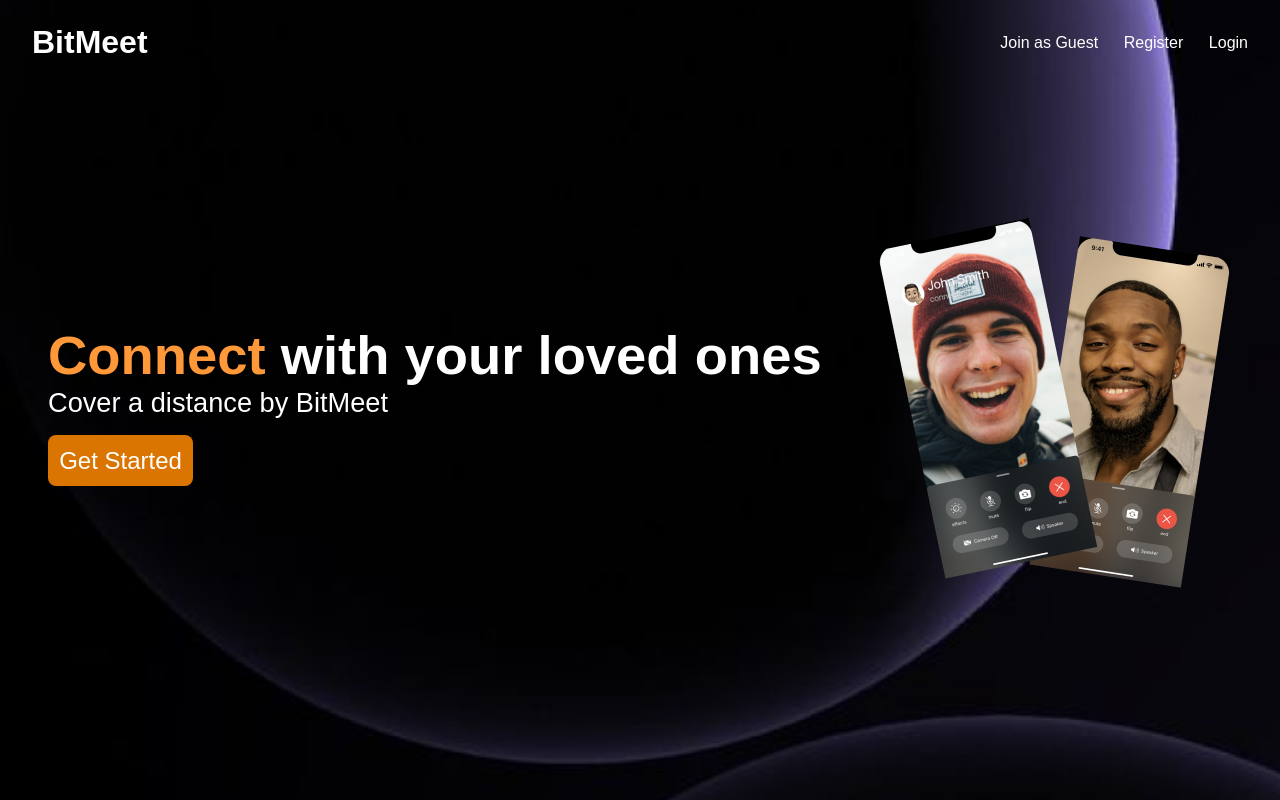
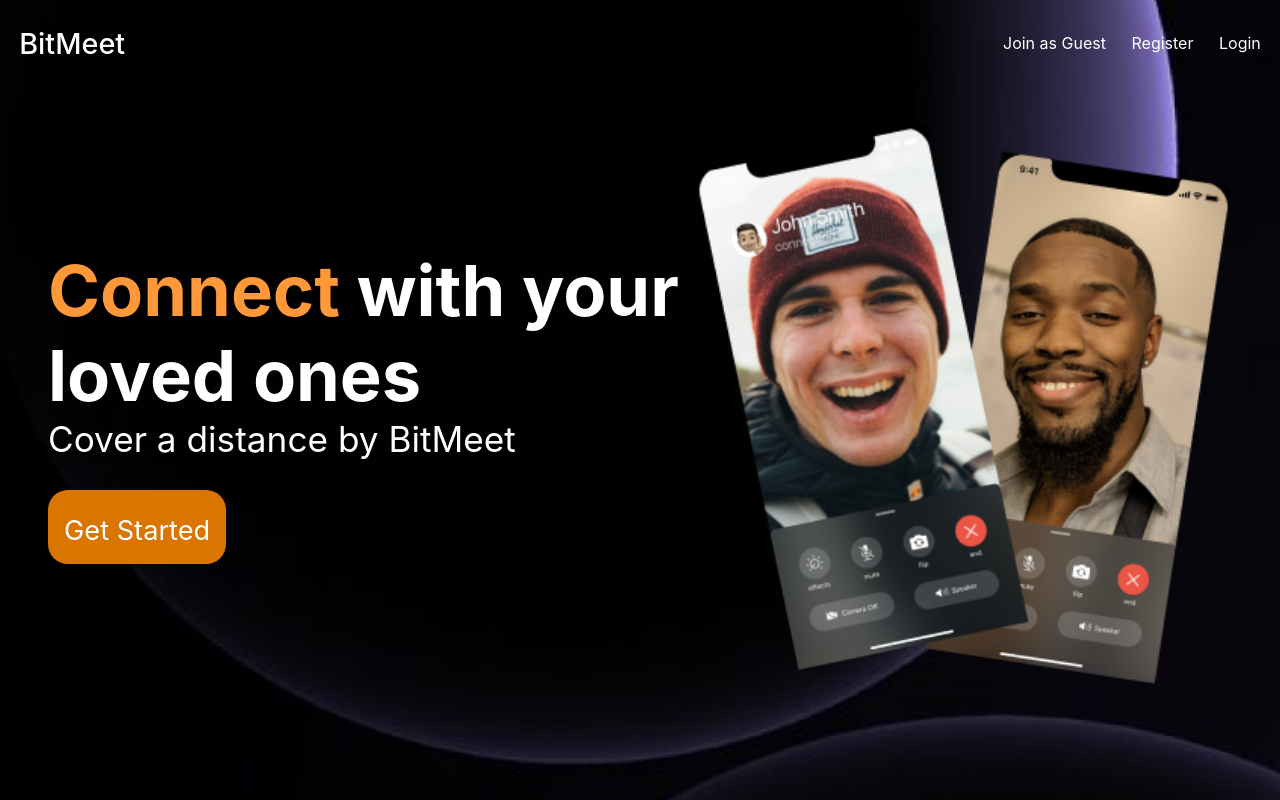
Before and after one commit to KashishMaurya/BitMeet, a React (Create React App) app in the folder frontend/: page / in a window 1280 px wide. Built offline with nearby package versions, Linux system fonts and the light colour scheme.

Commit message:
home page setup

```diff
--- a/frontend/src/App.css
+++ b/frontend/src/App.css
@@ -5,55 +5,86 @@
   background-repeat: no-repeat;
   background-size: cover;
   color: white;
-  font-family: sans-serif;
 }
 
 .landingPageContainer nav {
-  padding-inline: 2rem;
-  padding-block: 1.5rem;
+  padding-inline: 1.2rem;
+  padding-block: 1.6rem;
   display: flex;
   justify-content: space-between;
   align-items: center;
 }
 
-.landingPageContainer nav h2{
-  font-size: 2rem;
-  font-weight: 900;
+.landingPageContainer nav h2 {
+  font-size: 1.8rem;
+  font-weight: 500;
 }
 
-.landingPageContainer nav .navlist{
+.landingPageContainer nav .navlist {
   display: flex;
   gap: 1.6rem;
   cursor: pointer;
 }
 
 .landingMainContainer {
-  display:flex;
+  display: flex;
   justify-content: space-between;
   padding-inline: 3rem;
   height: 80vh;
   align-items: center;
 }
 
-.landingText {
-  font-size: 1.7rem;
+.landingMainContainer > div:nth-child(1) {
+  font-size: 2.2rem;
 }
 
 .landingMainContainer > div:nth-child(1) div[role="button"] {
-  background-color: #D97500;
+  background: #d97500;
   width: fit-content;
-  padding: 0.7rem;
-  border-radius: 0.5rem;
-  font-size: 1.5rem;
-  margin-top: 1rem;
+  padding: 1rem;
+  border-radius: 20px;
+  margin-top: 1.9rem;
 }
 
 .landingMainContainer > div:nth-child(1) div[role="button"] a {
   text-decoration: none;
   color: white;
+  font-size: 1.7rem;
 }
 
-.landingMainContainer > ֫div:nth-child(2) img {
-  height: 700vh;
+.landingMainContainer > div:nth-child(2) img {
+  height: 70vh;
   width: auto;
 }
+
+.navBar {
+  display: flex;
+  align-items: center;
+  justify-content: space-between;
+  padding-inline: 20px;
+  text-align: center;
+}
+.meetContainer {
+  display: flex;
+  padding-inline: 20px;
+  height: 80vh;
+  gap: 10vw;
+  justify-content: center;
+}
+
+.leftPanel {
+  height: 100%;
+  display: flex;
+  align-items: center;
+}
+
+.rightPanel {
+  display: flex;
+  align-items: center;
+}
+
+.rightPanel > img {
+  width: 30vw;
+  height: auto;
+  border-radius: 20px;
+}
--- a/frontend/src/App.js
+++ b/frontend/src/App.js
@@ -4,6 +4,7 @@ import LandingPage from './pages/landing';
 import Authentication from './pages/authentication';
 import { AuthProvider } from './contexts/AuthContext';
 import VideoMeetComponent from './pages/VideoMeet.jsx';
+import HomeComponent from "./pages/home.jsx";
 
 function App() {
   return (
@@ -11,14 +12,13 @@ function App() {
       <Router>
         <AuthProvider>
           <Routes>
-            {/* <Route path="/home" element="" /> */}
+            <Route path="/home" element={<HomeComponent />} />
 
             <Route path="/" element={<LandingPage />} />
 
             <Route path="/auth" element={<Authentication />} />
 
-            <Route path='/:url' element={<VideoMeetComponent />} />
-
+            <Route path="/:url" element={<VideoMeetComponent />} />
           </Routes>
         </AuthProvider>
       </Router>
--- a/frontend/src/pages/VideoMeet.jsx
+++ b/frontend/src/pages/VideoMeet.jsx
@@ -464,7 +464,7 @@ export default function VideoMeetComponent() {
       let tracks = localVideoref.current.srcObject.getTracks();
       tracks.forEach((track) => track.stop());
     } catch (e) {}
-    window.location.href = "/";
+    window.location.href = "/home";
   };
 
   let openChat = () => {
@@ -507,18 +507,23 @@ export default function VideoMeetComponent() {
     <div>
       {askForUsername === true ? (
         <div>
-          <h2>Enter into Lobby </h2>
+          <br /> <h2 style={{ marginLeft: "1rem" }}>Enter into Lobby </h2>{" "}
+          <br />
           <TextField
             id="outlined-basic"
             label="Username"
             value={username}
             onChange={(e) => setUsername(e.target.value)}
             variant="outlined"
+            style={{ marginLeft: "1rem" }}
           />
-          <Button variant="contained" onClick={connect}>
+          <Button
+            variant="contained"
+            onClick={connect}
+            style={{ marginLeft: "1rem", marginTop: "0.5rem"}}
+          >
             Connect
           </Button>
-
           <div>
             <video ref={localVideoref} autoPlay muted></video>
           </div>
@@ -618,8 +623,7 @@ export default function VideoMeetComponent() {
                 ></video>
               </div>
             ))}
-            </div>
-
+          </div>
         </div>
       )}
     </div>
--- /dev/null
+++ b/frontend/src/pages/home.jsx
@@ -0,0 +1,70 @@
+import React, { useState } from "react";
+import withAuth from "../utils/withAuth";
+import { useNavigate } from "react-router-dom";
+import "../App.css";
+import { Button, IconButton, TextField } from "@mui/material";
+import RestoreIcon from "@mui/icons-material/Restore";
+import { AuthContext } from "../contexts/AuthContext";
+
+function HomeComponent() {
+  let navigate = useNavigate();
+
+  const [meetingCode, setMeetingCode] = useState("");
+
+  let handleJoinVideoCall = async () => {
+    navigate(`/${meetingCode}`);
+  };
+
+  return (
+    <>
+      <div className="navBar">
+        <div style={{ display: "flex", alignItems: "center" }}>
+          <h2>BitMeet</h2>
+        </div>
+
+        <div style={{ display: "flex", alignItems: "center" }}>
+          <IconButton>
+            <RestoreIcon />
+            <p>History</p>
+          </IconButton>
+
+          <Button
+            onClick={() => {
+              localStorage.removeItem("token");
+              navigate("/auth");
+            }}
+          >
+            Logout
+          </Button>
+        </div>
+      </div>
+
+      <div className="meetContainer">
+        <div className="leftPanel">
+          <div>
+            <h2>Providing Quality Video Call Just Like Quality Education</h2>
+            <br />
+
+            <div style={{ display: "flex", gap: "10px" }}>
+              <TextField
+                onChange={(e) => setMeetingCode(e.target.value)}
+                id="outlined-basic"
+                label="Meeting Code"
+                variant="outlined"
+              />
+              <Button onClick={handleJoinVideoCall} variant="contained">
+                Join
+              </Button>
+            </div>
+          </div>
+        </div>
+
+        <div className="rightPanel">
+          <img srcSet="/logo3.png" alt="" />
+        </div>
+      </div>
+    </>
+  );
+}
+
+export default withAuth(HomeComponent);
--- /dev/null
+++ b/frontend/src/utils/withAuth.jsx
@@ -0,0 +1,28 @@
+import { useEffect } from "react";
+import { useNavigate } from "react-router-dom";
+
+const withAuth = (WrappedComponent) => {
+  const AuthComponent = (props) => {
+    const router = useNavigate();
+
+    const isAuthenticated = () => {
+      if (localStorage.getItem("token")) {
+        return true;
+      }
+      return false;
+    };
+
+    useEffect(() => {
+      if (!isAuthenticated()) {
+        router("/auth");
+      }
+    }, []);
+
+    return <WrappedComponent {...props} />;
+  };
+
+  return AuthComponent;
+};
+
+
+export default withAuth;
```
Also changed, not shown: frontend/public/logo3.png (added), frontend/public/logo4.png (added).
